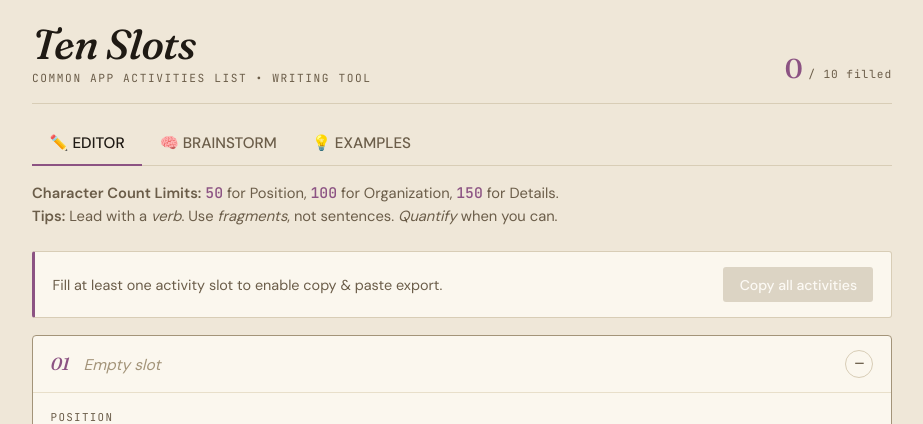
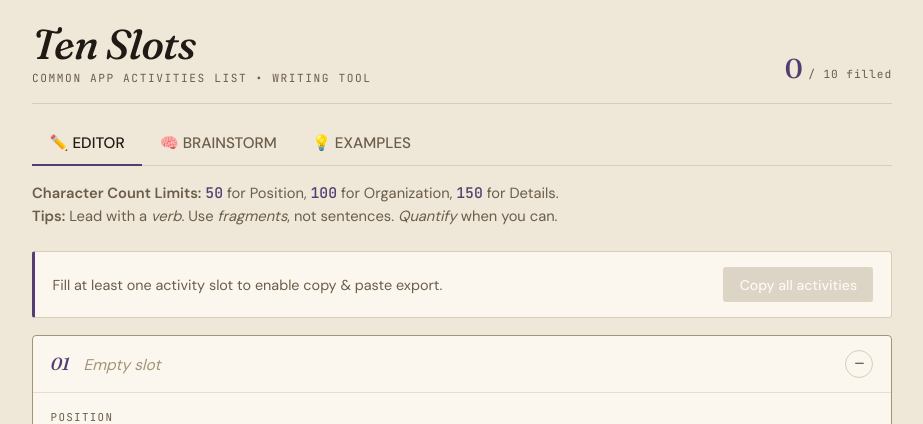
Before and after one commit to KaterinaWalter/activity-list-tool, a React (Vite) app: page / in a window 1280 px wide. Shown: the top 424 px of the page, without its empty margins (178-1101 px from the left). Built offline with nearby package versions, Linux system fonts and the light colour scheme.

Commit message:
updated regex

```diff
--- a/src/App.css
+++ b/src/App.css
@@ -9,14 +9,14 @@
   --ink-faint: #A39479;
   --rule: #D8CDB6;
   --rule-soft: #E8DFCA;
-  --accent: #8C5383;
-  --accent-soft: #a3729c;
-  --accent-bg: #F9E8DE;
-  --success: #2a9d8f;
-  --success-bg: #E4ECDE;
-  --warn: #B8842B;
-  --danger: #92374D;
-  --danger-bg: #F9DDE4;
+  --accent: #543e71;
+  --accent-soft: #817196;
+  --accent-bg: #ded4eb;
+  --success: #218380;
+  --success-bg: #d8eceb;
+  --warn: #caa35a;
+  --danger: #8f2d56;
+  --danger-bg: #f7d4e3;
 }
 
 * { box-sizing: border-box; }
--- a/src/FeedbackPanel.jsx
+++ b/src/FeedbackPanel.jsx
@@ -64,7 +64,7 @@
             </span>
             <span className="fb-arrow">→</span>
             <span className="fb-suggestions">
-              Drop the subject. Lead with a verb: "Led" not "I led".
+              Drop the subject & lead with a verb: "Captained" not "I was the captain"
             </span>
           </div>
         </div>
@@ -96,7 +96,7 @@
       {cleanRead && (
         <div className="fb-section">
           <div className="fb-positive">
-            Reads clean! Remember to lead with <span class="bold">action verbs</span> & <span class="bold">quantify</span> when you can.
+            Remember to lead with strong <span class="bold">power verbs</span> & <span class="bold">quantify</span> when you can.
           </div>
         </div>
       )}
--- a/src/constants.js
+++ b/src/constants.js
@@ -8,17 +8,49 @@
 
 // Weak phrase patterns with stronger alternatives
 export const WEAK_PATTERNS = [
-  { match: /\bparticipated in\b/gi, label: 'participated in', suggestions: ['led', 'organized', 'coordinated', 'contributed to', 'drove'] },
-  { match: /\b(?:was|am) (?:a |an )?member(?: of)?\b/gi, label: 'was a member of', suggestions: ['serve as', 'contribute to', 'collaborate with', 'engage with'] },
-  { match: /\bwas (?:a |an )?part of\b/gi, label: 'was part of', suggestions: ['serve in', 'contribute to', 'collaborate with'] },
+  // participate
+  { match: /\bparticipated in\b/gi, label: 'participated in', suggestions: ['led', 'organized', 'coordinated', 'drove'] },
+  { match: /\bparticipat(?:e|es|ing) in\b/gi, label: 'participate in', suggestions: ['lead', 'organize', 'coordinate', 'drive'] },
+
+  // member of
+  { match: /\bwas (?:a |an )?member(?: of)?\b/gi, label: 'was a member of', suggestions: ['served as', 'contributed to', 'collaborated with', 'engaged with'] },
+  { match: /\b(?:am|is|are) (?:a |an )?member(?: of)?\b/gi, label: 'am a member of', suggestions: ['serve as', 'contribute to', 'collaborate with', 'engage with'] },
+
+  // part of
+  { match: /\bwas (?:a |an )?part of\b/gi, label: 'was part of', suggestions: ['served in', 'contributed to', 'collaborated with'] },
+  { match: /\b(?:am|is|are) (?:a |an )?part of\b/gi, label: 'am part of', suggestions: ['serve in', 'contribute to', 'collaborate with'] },
+
+  // help
   { match: /\bhelped (?:to |with )?/gi, label: 'helped (with/to)', suggestions: ['coordinated', 'facilitated', 'supported', 'drove'] },
+  { match: /\bhelp(?:s|ing)? (?:to |with )?/gi, label: 'help (with/to)', suggestions: ['coordinate', 'facilitate', 'support', 'drive'] },
+
+  // work
   { match: /\bworked (?:on|with)\b/gi, label: 'worked on/with', suggestions: ['developed', 'built', 'designed', 'spearheaded', 'produced'] },
-  { match: /\binvolved (?:in|with)\b/gi, label: 'involved in/with', suggestions: ['led', 'drove', 'engaged in', 'contributed to'] },
+  { match: /\bwork(?:s|ing)? (?:on|with)\b/gi, label: 'work on/with', suggestions: ['develop', 'build', 'design', 'spearhead', 'produce'] },
+
+  // involved
+  { match: /\bwas involved (?:in|with)\b/gi, label: 'was involved in/with', suggestions: ['led', 'drove', 'engaged in', 'contributed to'] },
+  { match: /\b(?:am|is|are) involved (?:in|with)\b/gi, label: 'am involved in/with', suggestions: ['lead', 'drive', 'engage in', 'contribute to'] },
+
+  // take part
   { match: /\btook part in\b/gi, label: 'took part in', suggestions: ['led', 'contributed to', 'competed in', 'performed in'] },
-  { match: /\bresponsible for\b/gi, label: 'responsible for', suggestions: ['managed', 'oversaw', 'directed', 'led'] },
+  { match: /\btak(?:e|es|ing) part in\b/gi, label: 'take part in', suggestions: ['lead', 'contribute to', 'compete in', 'perform in'] },
+
+  // responsible
+  { match: /\bwas responsible for\b/gi, label: 'was responsible for', suggestions: ['managed', 'oversaw', 'directed', 'led'] },
+  { match: /\b(?:am|is|are) responsible for\b/gi, label: 'am responsible for', suggestions: ['manage', 'oversee', 'direct', 'lead'] },
+
+  // assist
   { match: /\bassisted (?:in|with)?/gi, label: 'assisted', suggestions: ['supported', 'partnered with', 'collaborated with'] },
+  { match: /\bassist(?:s|ing)? (?:in|with)?/gi, label: 'assist', suggestions: ['support', 'partner with', 'collaborate with'] },
+
+  // join
   { match: /\bjoined\b/gi, label: 'joined', suggestions: ['founded', 'launched', 'served on'] },
+  { match: /\bjoin(?:s|ing)?\b/gi, label: 'join', suggestions: ['establish', 'launch', 'serve on'] },
+
+  // attend
   { match: /\battended\b/gi, label: 'attended', suggestions: ['completed', 'trained at', 'studied at'] },
+  { match: /\battend(?:s|ing)?\b/gi, label: 'attend', suggestions: ['train at', 'study at', 'enroll in'] },
 ];
 
 // Match "I" as a standalone pronoun (subject usage)
@@ -34,18 +66,11 @@
   { match: /\borganization(?:s)?\b/gi, replace: 'org' },
   { match: /\bdepartment(?:s)?\b/gi, replace: 'dept' },
   { match: /\bvice president\b/gi, replace: 'VP' },
-  { match: /\bpresident\b/gi, replace: 'Pres' },
   { match: /\bnational\b/gi, replace: "nat'l" },
   { match: /\binternational\b/gi, replace: "int'l" },
   { match: /\bmanagement\b/gi, replace: 'mgmt' },
-  { match: /\btournament\b/gi, replace: 'tourney' },
-  { match: /\bchampionship\b/gi, replace: 'champ' },
-  { match: /\bcompetition(?:s)?\b/gi, replace: 'comp' },
-  { match: /\bcommunity\b/gi, replace: 'comm' },
-  { match: /\bvolunteer(?:ed)?\b/gi, replace: 'vol' },
+  { match: /\bgovernment\b/gi, replace: 'govt' },
   { match: /\bhours\b/gi, replace: 'hrs' },
-  { match: /\bmembers\b/gi, replace: 'mbrs' },
-  { match: /\bstudents\b/gi, replace: 'stu' },
   { match: /\bpercent\b/gi, replace: '%' },
   { match: /\bnumber(?:s)?\b/gi, replace: '#' },
   { match: /\bfirst\b/gi, replace: '1st' },
```
